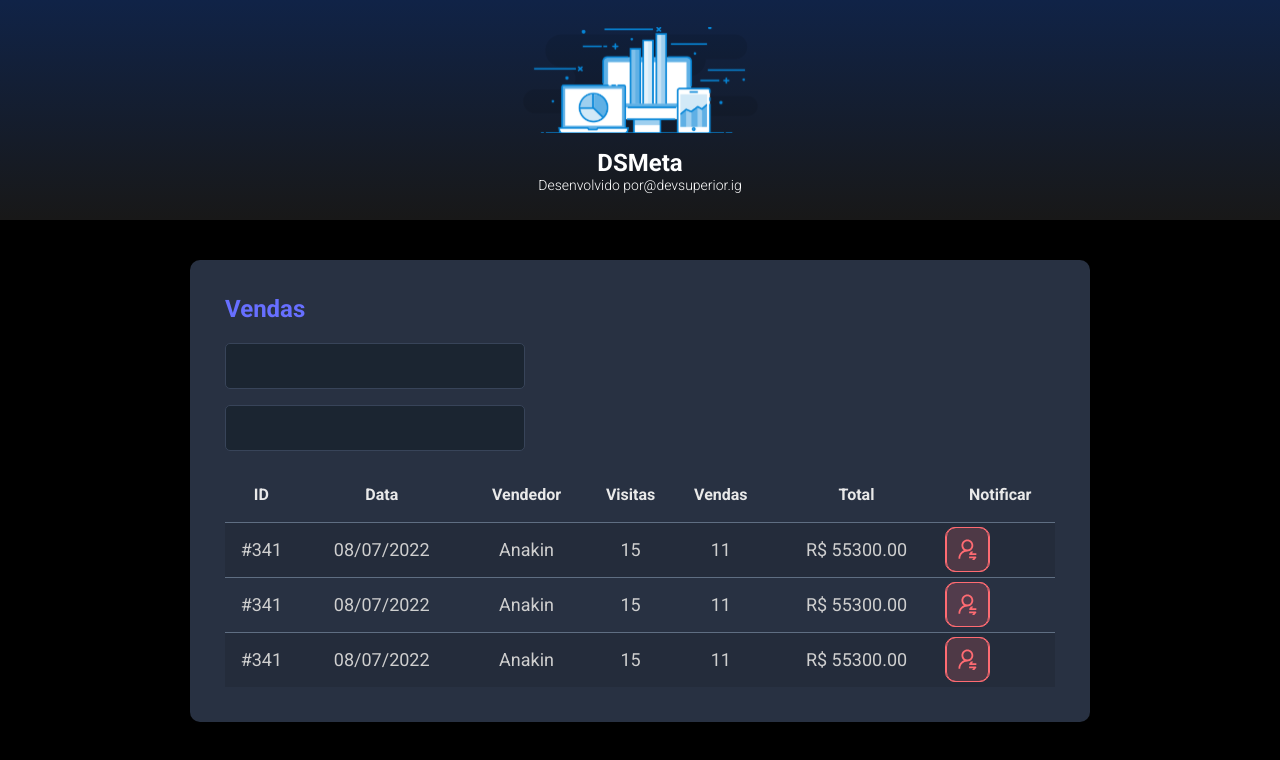
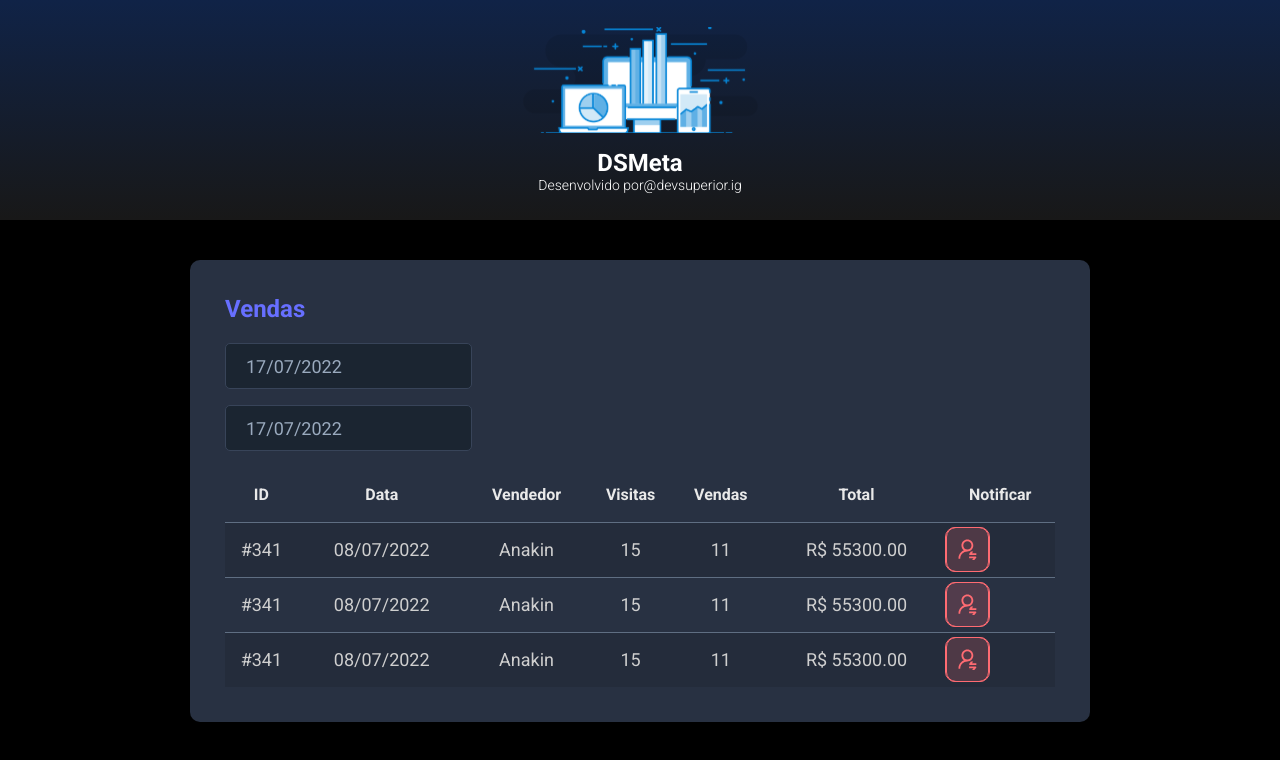
Before and after one commit to felipegaldy/dsmeta_fullstack_devsuperior, a React (Vite) app in the folder frontend/: page / in a window 1280 px wide. Shown: the top 760 px of the page. Built offline with nearby package versions, Linux system fonts and the light colour scheme.

Commit message:
adicionando datepicker

```diff
--- a/frontend/package.json
+++ b/frontend/package.json
@@ -9,7 +9,9 @@
     "preview": "vite preview"
   },
   "dependencies": {
+    "@types/react-datepicker": "4.4.2",
     "react": "^18.2.0",
+    "react-datepicker": "4.8.0",
     "react-dom": "^18.2.0"
   },
   "devDependencies": {
--- a/frontend/src/components/SalesCard/index.tsx
+++ b/frontend/src/components/SalesCard/index.tsx
@@ -1,4 +1,5 @@
-import React from "react";
+import DatePicker from "react-datepicker";
+import "react-datepicker/dist/react-datepicker.css";
 import NotifficationButton from "../notificationButton";
 import "./style.css";
 export default function SalesCard() {
@@ -8,10 +9,20 @@
         <h2 className="dsmeta-sales-title">Vendas</h2>
         <div>
           <div className="dsmeta-form-control-container">
-            <input className="dsmeta-form-control" type="text" />
+            <DatePicker
+              selected={new Date()}
+              onChange={(date: Date) => {}}
+              className="dsmeta-form-control"
+              dateFormat="dd/MM/yyyy"
+            />
           </div>
           <div className="dsmeta-form-control-container">
-            <input className="dsmeta-form-control" type="text" />
+            <DatePicker
+              selected={new Date()}
+              onChange={(date: Date) => {}}
+              className="dsmeta-form-control"
+              dateFormat="dd/MM/yyyy"
+            />
           </div>
         </div>
 
```
Also changed, not shown: 1 other file (tests, documents, lock files or other folders).
